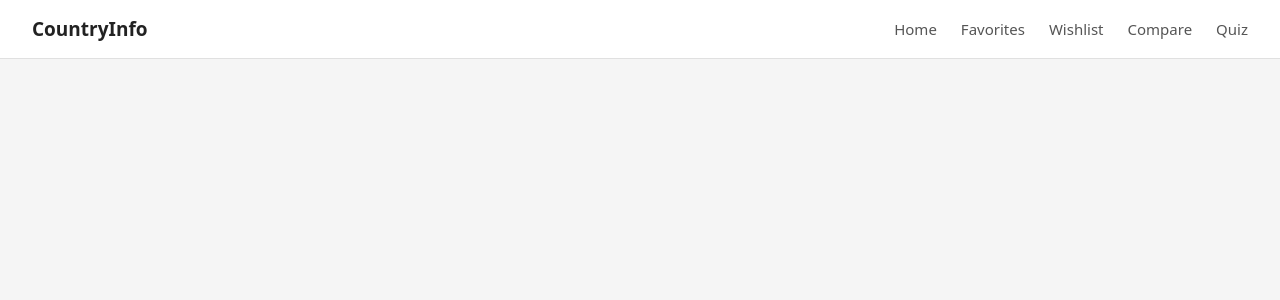
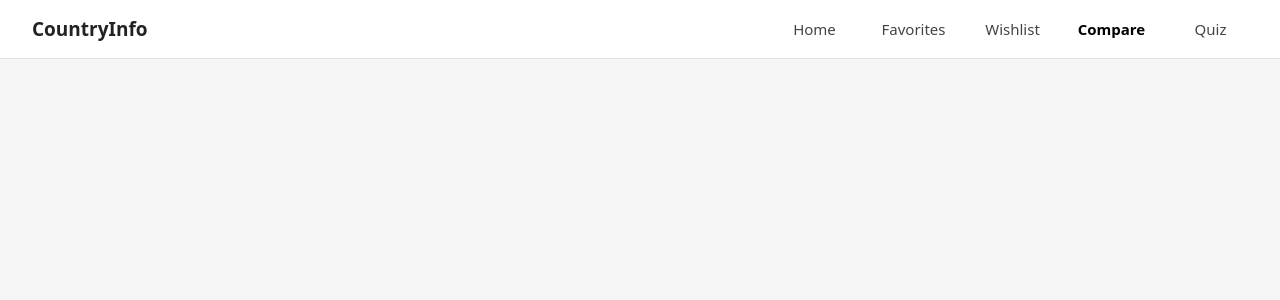
Before and after one commit to mounirbenberkan/Countryinfo, a React (Vite) app: page /compare in a window 1280 px wide. Shown: the top 300 px of the page. Built offline with nearby package versions, Linux system fonts and the light colour scheme.

Commit message:
Små UX förbättringar

```diff
--- a/src/components/Header.css
+++ b/src/components/Header.css
@@ -32,3 +32,16 @@ nav a {
 nav a:hover {
   color: #222;
 }
+
+.nav-link {
+  text-decoration: none;
+  color: #444;
+  font-weight: 500;
+  min-width: 75px;
+  text-align: center;
+}
+
+.nav-link.active {
+  font-weight: 800;
+  color: #000;
+}
--- a/src/components/Header.jsx
+++ b/src/components/Header.jsx
@@ -1,16 +1,46 @@
-import { Link } from 'react-router-dom'
+import { NavLink } from 'react-router-dom'
 import './Header.css'
 
 function Header() {
   return (
     <header className="header">
-      <Link to="/" className="logo">CountryInfo</Link>
-      <nav>
-        <Link to="/">Home</Link>
-        <Link to="/favorites">Favorites</Link>
-        <Link to="/wishlist">Wishlist</Link>
-        <Link to="/compare">Compare</Link>
-        <Link to="/quiz">Quiz</Link>
+      <h2 className="logo">CountryInfo</h2>
+
+      <nav className="nav">
+        <NavLink
+          to="/"
+          className={({ isActive }) => isActive ? 'nav-link active' : 'nav-link'}
+        >
+          Home
+        </NavLink>
+
+        <NavLink
+          to="/favorites"
+          className={({ isActive }) => isActive ? 'nav-link active' : 'nav-link'}
+        >
+          Favorites
+        </NavLink>
+
+        <NavLink
+          to="/wishlist"
+          className={({ isActive }) => isActive ? 'nav-link active' : 'nav-link'}
+        >
+          Wishlist
+        </NavLink>
+
+        <NavLink
+          to="/compare"
+          className={({ isActive }) => isActive ? 'nav-link active' : 'nav-link'}
+        >
+          Compare
+        </NavLink>
+
+        <NavLink
+          to="/quiz"
+          className={({ isActive }) => isActive ? 'nav-link active' : 'nav-link'}
+        >
+          Quiz
+        </NavLink>
       </nav>
     </header>
   )
--- a/src/pages/Home.css
+++ b/src/pages/Home.css
@@ -1,25 +1,30 @@
 .controls {
   display: flex;
-  gap: 16px;
   align-items: center;
-  margin-bottom: 16px;
-  flex-wrap: wrap;
+  gap: 1rem;
+  margin-bottom: 1.5rem;
+}
+
+.controls input,
+.controls select {
+  height: 52px;
+  box-sizing: border-box;
+  border: 1px solid #ccc;
+  border-radius: 8px;
+  font-size: 1rem;
+  line-height: 1;
+  margin: 0;
+}
+
+.controls input {
+  width: 420px;
+  padding: 0 1rem;
 }
 
 .controls select {
-  padding: 10px 16px;
-  font-size: 15px;
-  border: 1px solid #ccc;
-  border-radius: 6px;
-  background: #fff;
-  cursor: pointer;
+  width: 180px;
+  padding: 0 0.75rem;
 }
-
-.controls select:focus {
-  outline: none;
-  border-color: #555;
-}
-
 .regions {
   display: flex;
   gap: 8px;
```
